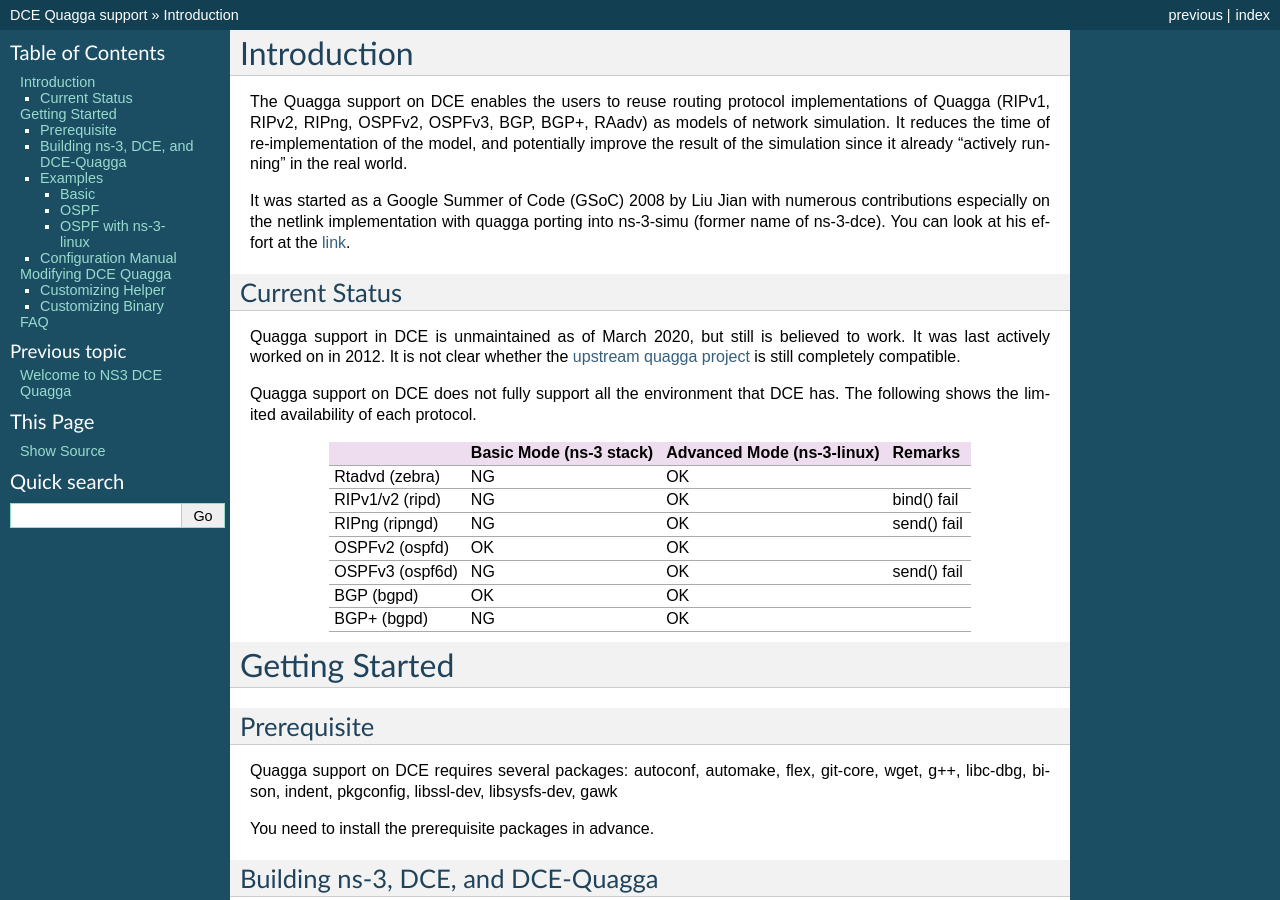
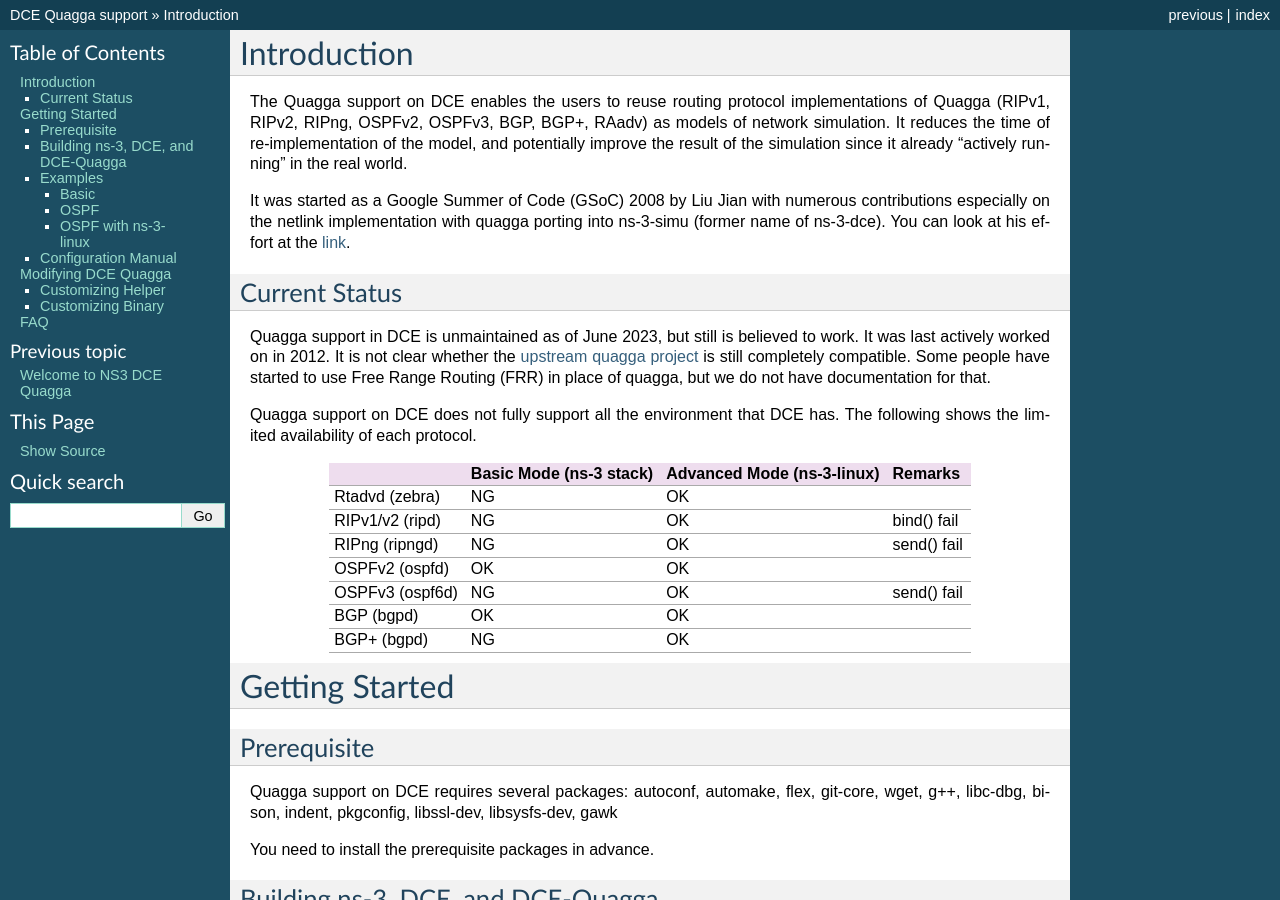
Before and after one commit to direct-code-execution/ns-3-dce-quagga, a Sphinx documentation site: the page built from doc/source/getting-started.rst, in a window 1280 px wide and 900 px high. Built offline with Sphinx 7.4.7, drawn with Linux system fonts in a browser that asks for light colours.

Commit message:
Update documentation status

```diff
--- a/doc/source/getting-started.rst
+++ b/doc/source/getting-started.rst
@@ -17,10 +17,12 @@
 Current Status
 **************
 
-Quagga support in DCE is unmaintained as of March 2020, but still is
+Quagga support in DCE is unmaintained as of June 2023, but still is
 believed to work. It was last actively worked on in 2012.  It is not
 clear whether the `upstream quagga project <https://quagga.net/>`_ is
-still completely compatible.
+still completely compatible.  Some people have started to use
+Free Range Routing (FRR) in place of quagga, but we do not have
+documentation for that.
 
 Quagga support on DCE does not fully support all the environment that
 DCE has. The following shows the limited availability of each
```
